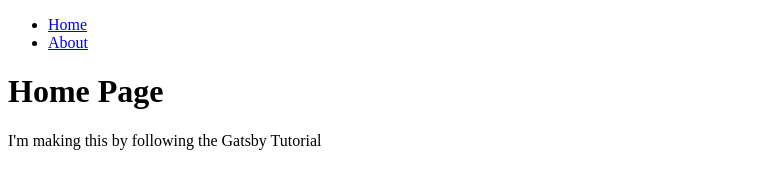
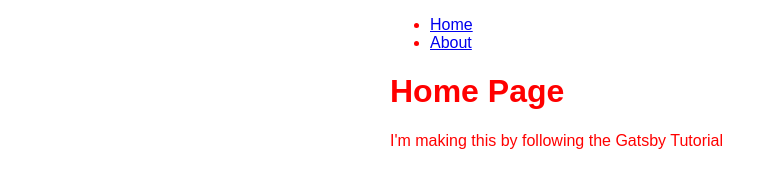
Before and after one commit to prettyblueberry/gatsbyfirst, a Gatsby site: page / in a window 1280 px wide. Shown: the whole page, without its empty margins (0-777 px from the left). Built offline with nearby package versions, Linux system fonts and the light colour scheme; Gatsby itself is replaced by a stand-in of ours.

Commit message:
styling using *.module.css

```diff
--- a/src/components/layout.js
+++ b/src/components/layout.js
@@ -1,9 +1,10 @@
 import * as React from 'react'
 import { Link } from 'gatsby'
+import { container } from './layout.module.css';
 
 const Layout = ({ pageTitle, children }) => {
     return (
-        <div>
+        <div className={container}>
             <nav>
                 <ul>
                     <li><Link to="/">Home</Link></li>
--- /dev/null
+++ b/src/components/layout.module.css
@@ -0,0 +1,6 @@
+.container {
+    margin: auto;
+    max-width: 500px;
+    font-family: sans-serif;
+    color: red;
+}
```
